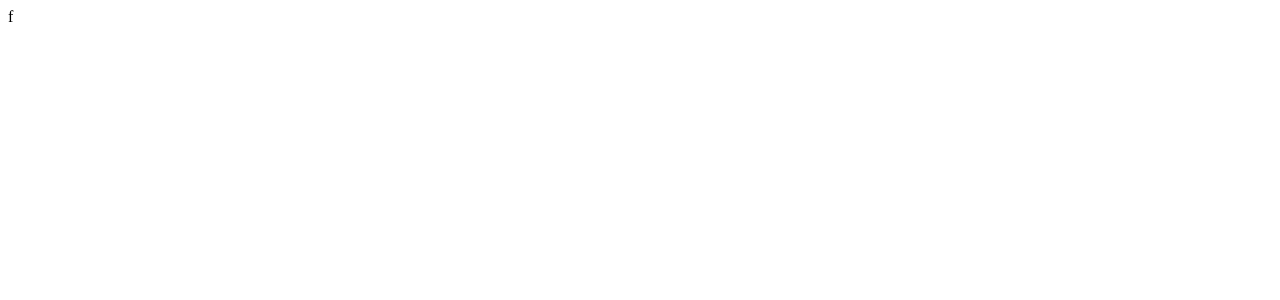
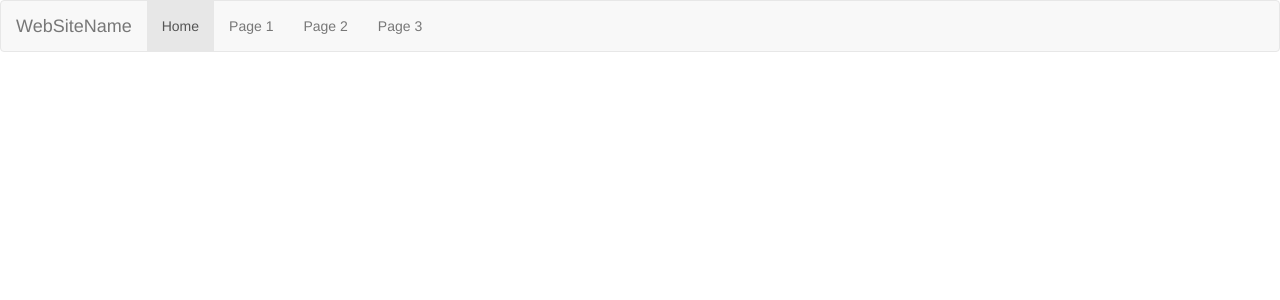
Before and after one commit to AniSri12/food_world, a Django app: page / in a window 1280 px wide. Before the commit the part shown is almost empty. Shown: the top 300 px of the page. Run offline with Django 3.2, Linux system fonts and the light colour scheme; parts of the project's set-up code (start-up, migrations or seed data) failed here and were passed over; some libraries are stand-ins or nearby versions.

Commit message:
added bootstrap

```diff
--- a/food_world_web/food_world_web/templates/index.html
+++ b/food_world_web/food_world_web/templates/index.html
@@ -1 +1,22 @@
-<p> f </p>
+<!DOCTYPE html>
+<html>
+<link rel="stylesheet" href="https://maxcdn.bootstrapcdn.com/bootstrap/3.3.7/css/bootstrap.min.css">
+<head>
+	<title>Food World!</title>
+</head>
+<body>
+	<nav class="navbar navbar-default">
+	  <div class="container-fluid">
+	    <div class="navbar-header">
+	      <a class="navbar-brand" href="#">WebSiteName</a>
+	    </div>
+	    <ul class="nav navbar-nav">
+	      <li class="active"><a href="#">Home</a></li>
+	      <li><a href="#">Page 1</a></li>
+	      <li><a href="#">Page 2</a></li>
+	      <li><a href="#">Page 3</a></li>
+	    </ul>
+  </div>
+</nav>
+</body>
+</html>
```
